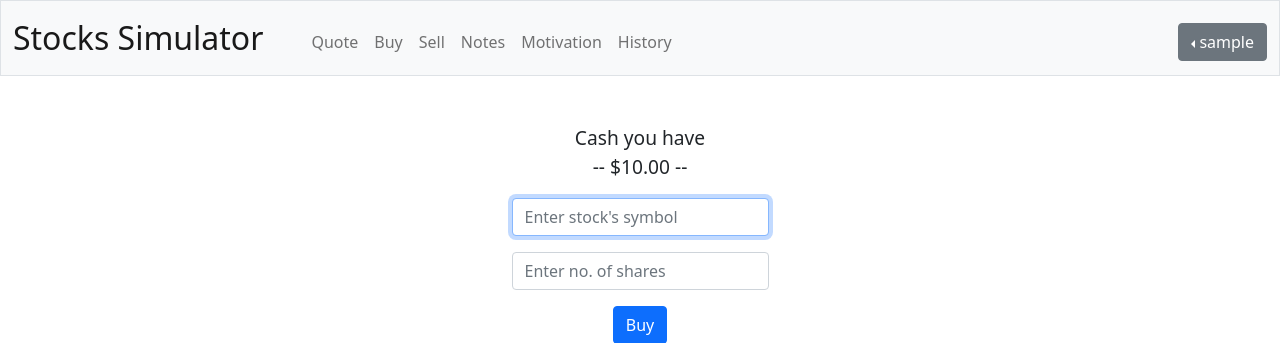
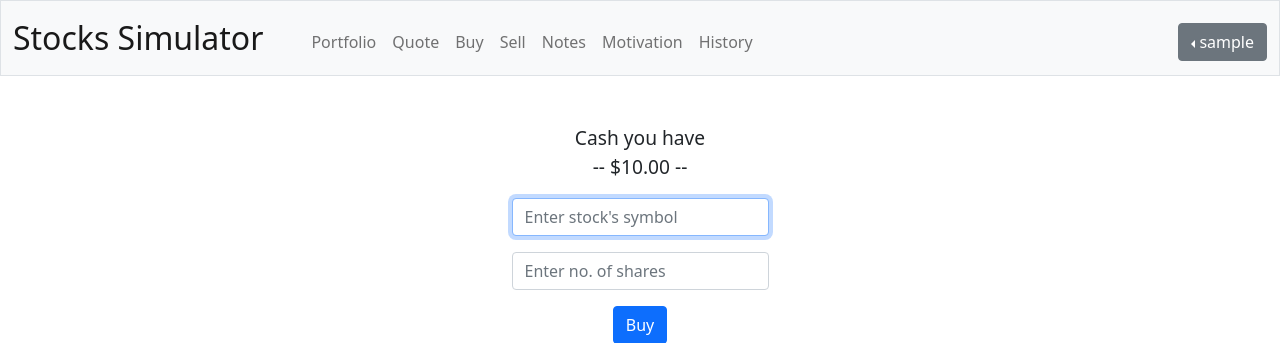
Before and after one commit to danishred/Stock_Simulator-Web-App, a Flask app: page /buy in a window 1280 px wide. Shown: the top 343 px of the page. Run offline with Flask 3, Linux system fonts and the light colour scheme; the visitor is signed in with stand-in values (Sample User, id 1); a database or web service that is not in the repository returns one stand-in record (values such as "Sample title"); parts of the project's set-up code (start-up, migrations or seed data) failed here and were passed over; some libraries are stand-ins or nearby versions.

Commit message:
Feature Completed

```diff
--- a/templates/layout.html
+++ b/templates/layout.html
@@ -37,6 +37,7 @@
         <div class="collapse navbar-collapse " id="navbar">
             {% if session["user_id"] %}
             <ul class=" navbar-nav me-auto mt-2 ms-4">
+                <li class="nav-item"><a class="nav-link" href="/">Portfolio</a></li>
                 <li class="nav-item"><a class="nav-link" href="/quote">Quote</a></li>
                 <li class="nav-item"><a class="nav-link" href="/buy">Buy</a></li>
                 <li class="nav-item"><a class="nav-link" href="/sell">Sell</a></li>
```
